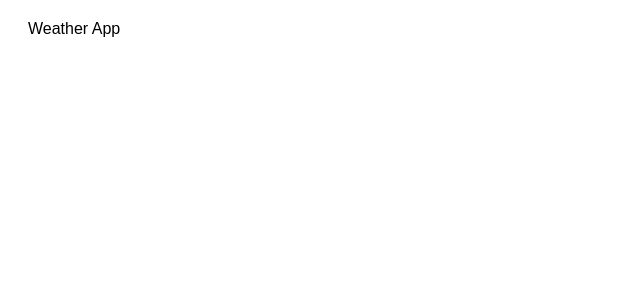
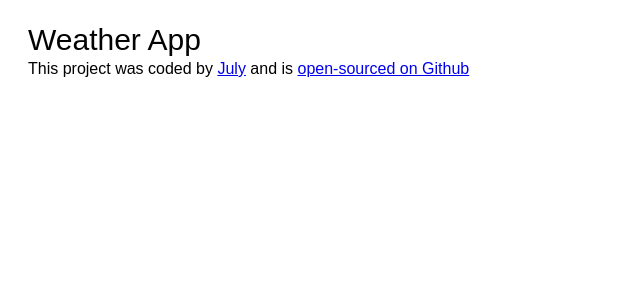
Before and after one commit to julyivanova/Weather_Last_July, a React (Create React App) app: page / in a window 1280 px wide. Shown: the top 300 px of the page, without its empty margins (0-640 px from the left). Built offline with nearby package versions, Linux system fonts and the light colour scheme.

Commit message:
Update App.js

```diff
--- a/src/App.js
+++ b/src/App.js
@@ -2,5 +2,19 @@
 import "./App.css";
 
 export default function App() {
-  return <div className="App">Weather App</div>;
+  return (
+    <div className="App">
+      <h1>Weather App</h1>
+      <footer>
+        This project was coded by{" "}
+        <a href="https://shecodes.com/" target="_blank">
+          July
+        </a>{" "}
+        and is{" "}
+        <a href="https://github.com/" target="_blank">
+          open-sourced on Github
+        </a>
+      </footer>
+    </div>
+  );
 }
```
